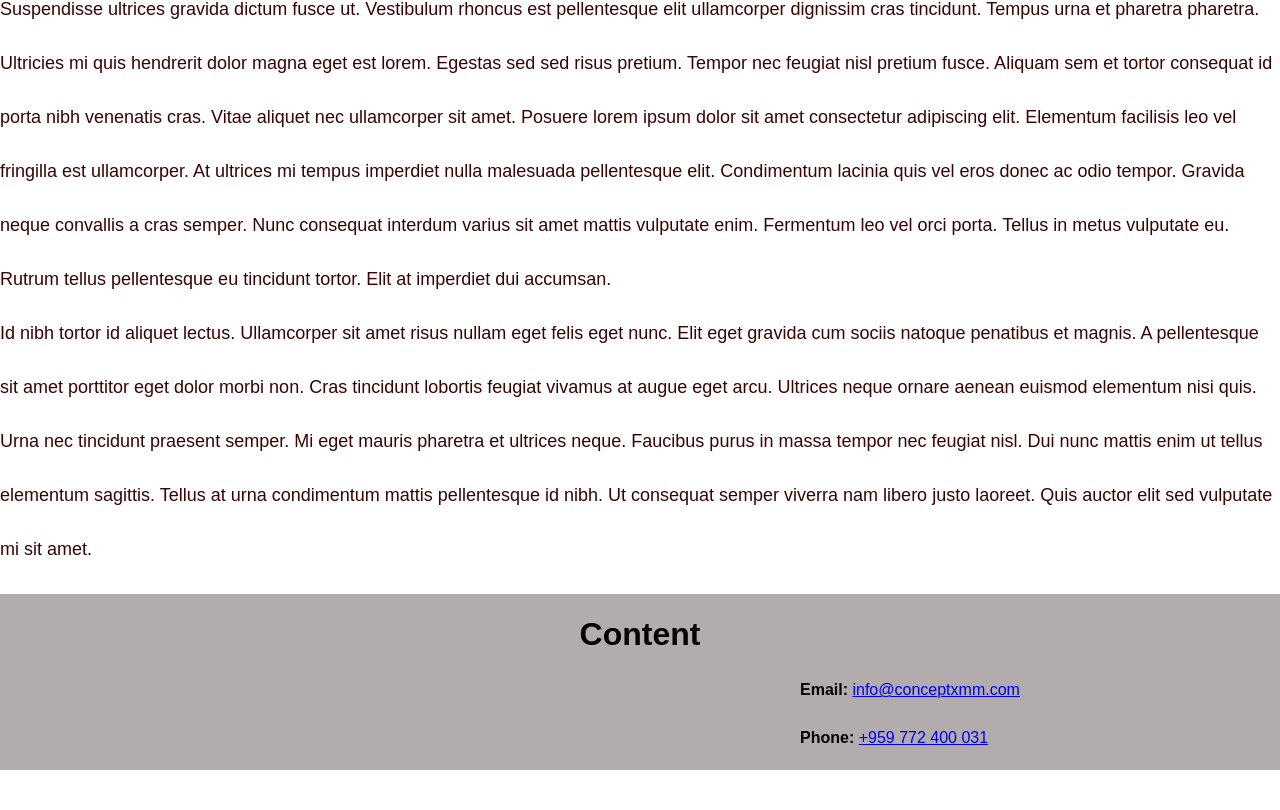
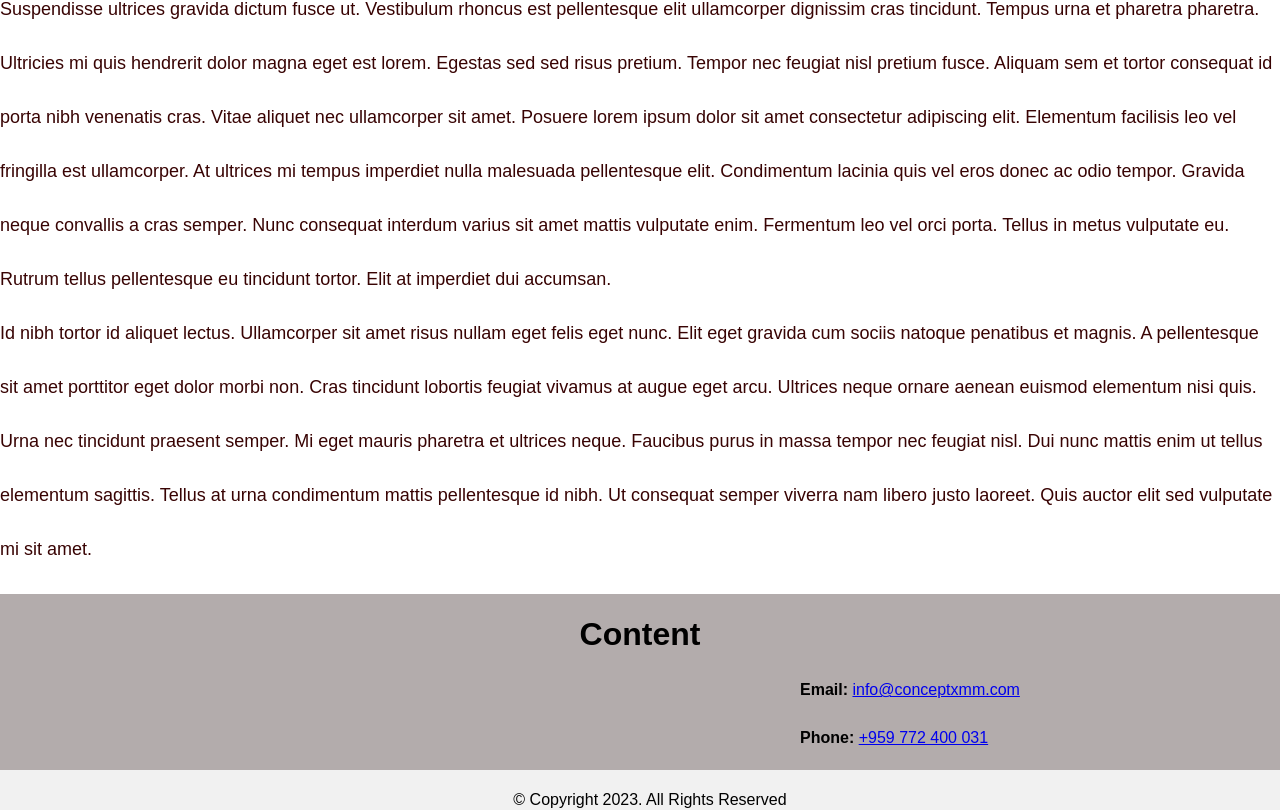
Before and after one commit to Khrist-CIS/Testing-Site, a plain HTML site: page index.html in a window 1280 px wide. Shown: the part 976-1786 px from the top of the page. Before the commit the page ends 1746 px from the top, so only its background shows below. Drawn offline with Linux system fonts and the light colour scheme.

Commit message:
Footer added

```diff
--- a/index.html
+++ b/index.html
@@ -72,6 +72,10 @@
             <p><b>Phone: </b><a href=“tel:+959772400031>+959 772 400 031</a></p>
         </div>
     </div>
+
+    <div id="footer" class="footer">
+        <p>© Copyright 2023. All Rights Reserved</p>
+    </div>
 </body>
 
 </html>
--- a/style.css
+++ b/style.css
@@ -82,3 +82,12 @@
 .contact-info {
     line-height: 2;
 }
+
+.footer{
+    height: 30px;
+    width: 100%;
+    overflow: hidden;
+    padding: 5px 10px;
+    background-color: #f1f1f1;
+    text-align: center;
+}
```
